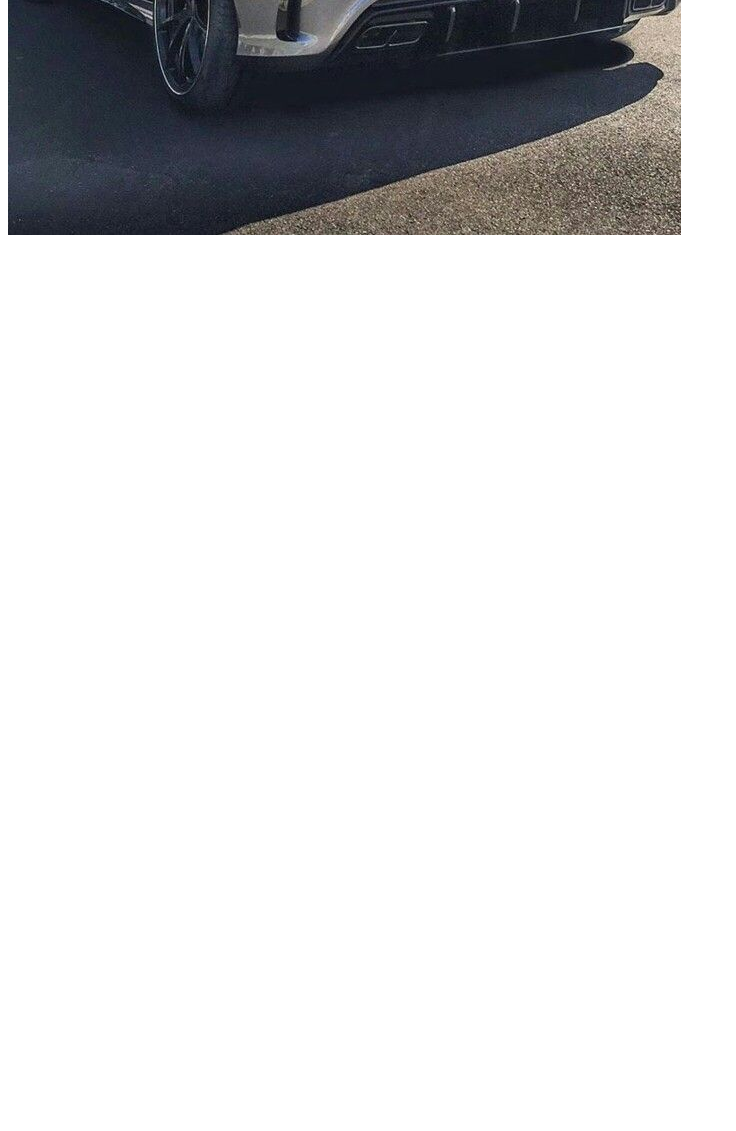
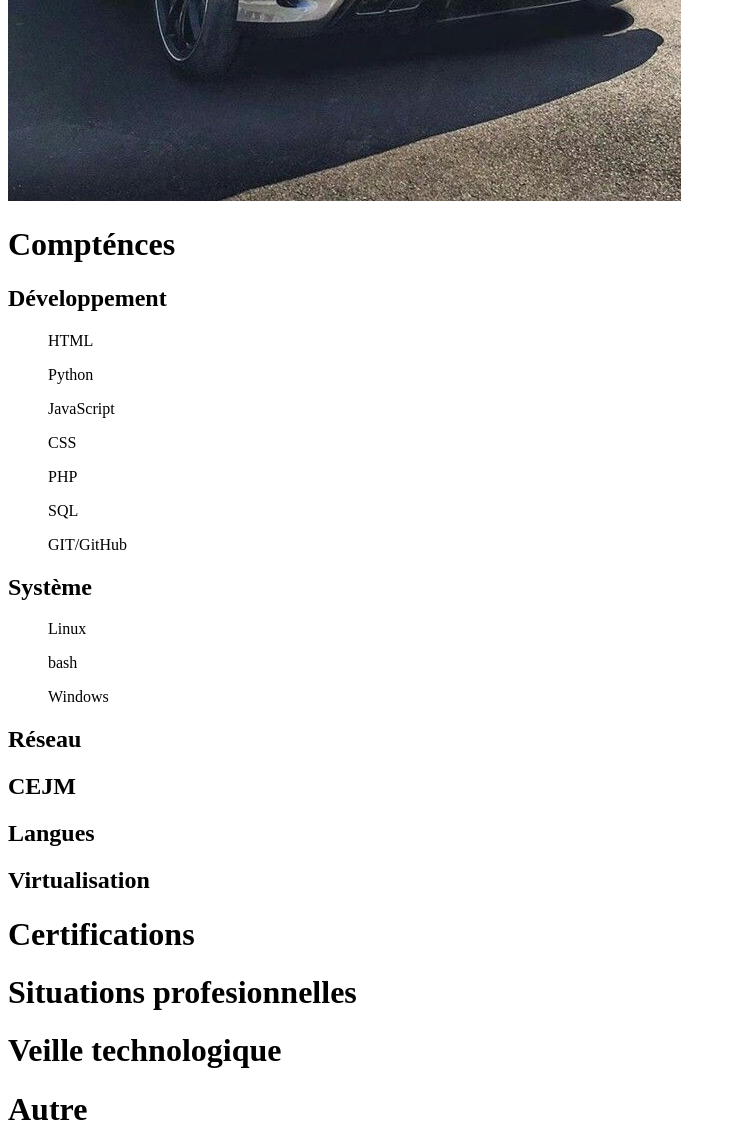
Before and after one commit to Walid984/CV, a plain HTML site: page index.html in a window 1280 px wide. Shown: the part 500-1631 px from the top of the page, without its empty margins (0-736 px from the left). Before the commit the page ends 800 px from the top, so only its background shows below. Drawn offline with Linux system fonts and the light colour scheme.

Commit message:
Update index.html

```diff
--- a/index.html
+++ b/index.html
@@ -3,11 +3,35 @@
 <head>
     <meta charset="UTF-8">
     <meta name="viewport" content="width=device-width, initial-scale=1.0">
-    <title>Page d'accueil</title>
+    <title>H.Walid</title>
 </head>
 <body>
-    <h1>Bienvenue sur ma page !</h1>
-    <p>Ceci est un exemple de fichier HTML.</p>
+    <h1>Présentation</h1>
+    <img src="a45s.jpg">
+    <h1>Compténces</h1>
+        <h2>Développement</h2>
+           <ul>HTML</ul>
+           <ul>Python</ul>
+           <ul>JavaScript</ul>
+           <ul>CSS</ul>
+           <ul>PHP</ul>
+           <ul>SQL</ul>
+           <ul>GIT/GitHub</ul>
+
+        <h2>Système</h2>
+                <ul>Linux</ul>
+                <ul>bash</ul>
+                <ul>Windows</ul>
+
+        <h2>Réseau</h2>
+        <h2>CEJM</h2>
+        <h2>Langues</h2>
+        <h2>Virtualisation</h2>
+
+    <h1>Certifications</h1>
+    <h1>Situations profesionnelles</h1>
+    <h1>Veille technologique</h1>
+    <h1>Autre</h1>
     <img src="a45s.jpg">
 </body>
 </html>
```
